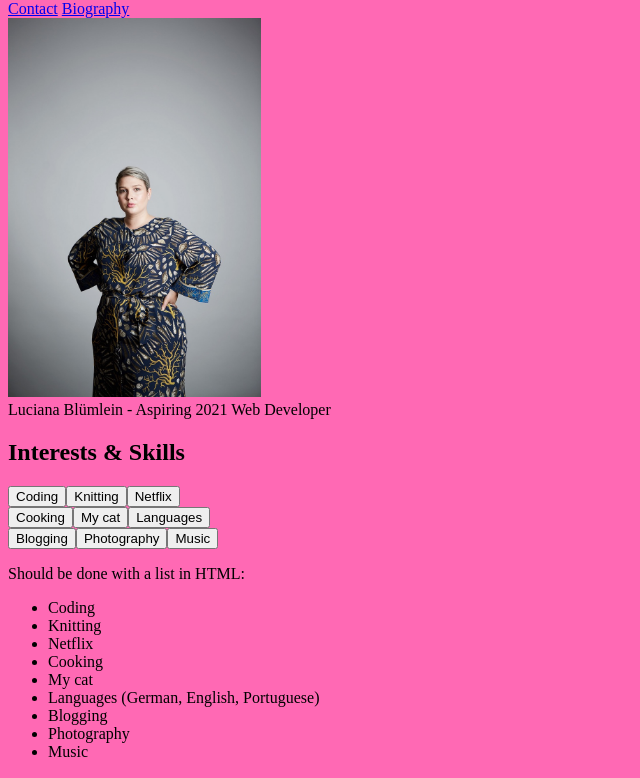
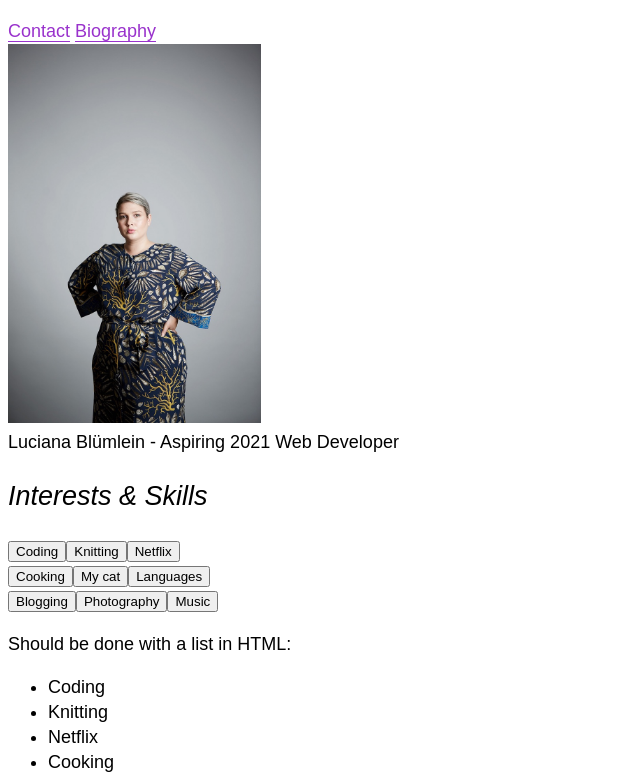
Before and after one commit to luziehtan/personal-website, a plain HTML site: page src/index.html in a window 1280 px wide. Shown: the part 80-858 px from the top of the page, without its empty margins (0-640 px from the left). Drawn offline with Linux system fonts and the light colour scheme.

Commit message:
Add styles

```diff
--- a/src/styles/index.css
+++ b/src/styles/index.css
@@ -1,3 +1,18 @@
 body {
-    background: hotpink
-    }
+    font-family: 'Raleway', sans-serif;
+    line-height: 1.4;
+    font-size: 112.5%;
+}
+
+h1,
+h2,
+h3 {
+    font-weight: 100;
+    font-style: italic;
+}
+
+a {
+    text-decoration: none;
+    border-bottom: 1px solid;
+    color: darkorchid;
+}
```
